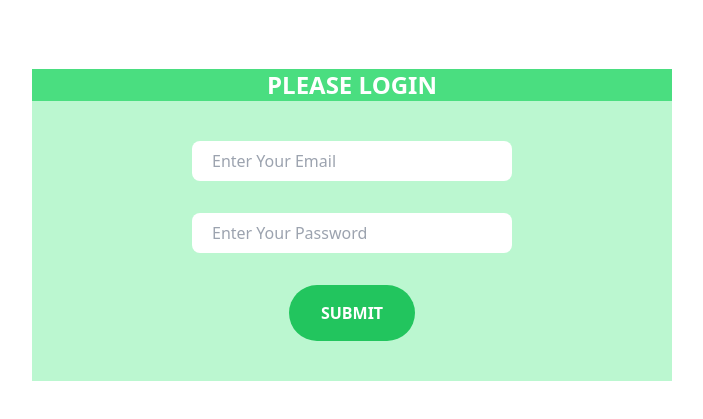
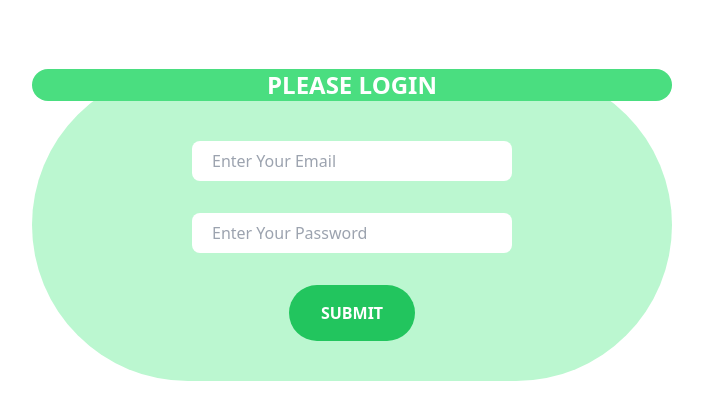
Before and after one commit to MD-AHAD-KHAN-PATHAN/Bank-Account, a plain HTML site: page index.html in a window 1280 px wide. Shown: the part 91-510 px from the top of the page, without its empty margins (288-991 px from the left). Drawn offline with nearby package versions, Linux system fonts and the light colour scheme.

Commit message:
update login section

```diff
--- a/index.html
+++ b/index.html
@@ -17,8 +17,8 @@
     </header>
     <main>
         <section class=" w-1/2 m-auto mt-20">
-            <div class="bg-green-200 text-center">
-                <p class="font-bold text-white bg-green-400 text-2xl">PLEASE LOGIN</p>
+            <div class="bg-green-200 text-center rounded-full">
+                <p class="font-bold text-white  bg-green-400 text-2xl rounded-full">PLEASE LOGIN</p>
                 <input id="email" class="mt-10 w-1/2 h-10 p-5 rounded-lg" type="email" placeholder="Enter Your Email">
                 <br>
                 <input id="password" class="my-8 w-1/2 h-10 p-5 rounded-lg" type="password" placeholder="Enter Your Password">
```
